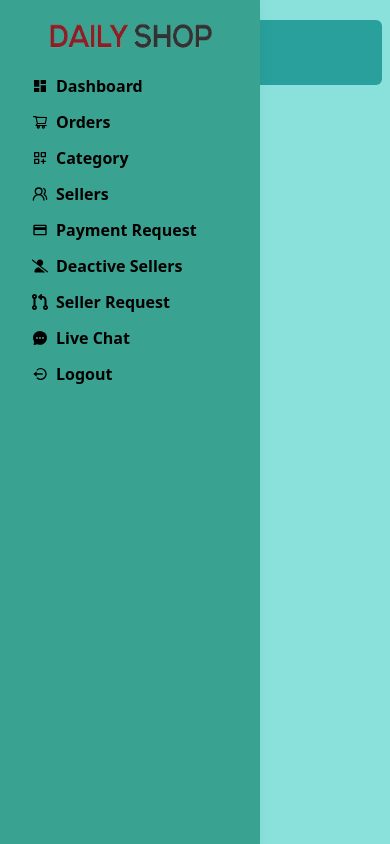
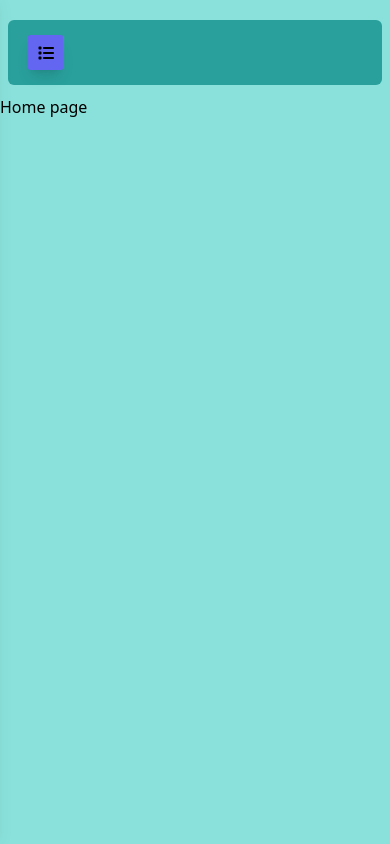
Before and after one commit to Atik2788/e-commerce-project-dashboard, a React (Create React App) app: page / in a window 390 px wide. Built offline with nearby package versions, Linux system fonts and the light colour scheme.

Commit message:
done to show hide sidebar

```diff
--- a/src/layout/Header.jsx
+++ b/src/layout/Header.jsx
@@ -4,10 +4,9 @@ import { FaList } from 'react-icons/fa6';
 const Header = ({showSidebar, setShowSidebar }) => {
     return (
         <div className='fixed top-0 left-0 w-full py-5 px-2 lg:px-7 z-40'>
-            <div className="ml-0 lg:ml-[260px] rounded-md h-[65px] flex justify-between items-start bg-[#29a09c] px-5 transition-all">
+            <div className="ml-0 lg:ml-[260px] rounded-md h-[65px] flex justify-between items-center bg-[#29a09c] px-5 transition-all">
 
-
-                <div onClick={() => setShowSidebar(!showSidebar)} className='w-[35px] flex lg:hidden'>
+                <div onClick={() => setShowSidebar(!showSidebar)} className='w-[35px] flex lg:hidden h-[35px] rounded-sm bg-indigo-500 shadow-lg hover:shadow-indigo-500/50 justify-center items-center cursor-pointer'>
                     <span><FaList/></span>
                 </div>
 
--- a/src/layout/Sidebar.jsx
+++ b/src/layout/Sidebar.jsx
@@ -3,7 +3,7 @@ import { Link, useLocation } from "react-router-dom";
 import { getNav } from "../navigation";
 import { BiLogOutCircle } from "react-icons/bi";
 
-const Sidebar = () => {
+const Sidebar = ({showSidebar, setShowSidebar }) => {
   const { pathname } = useLocation();
   const [allNav, setAllNave] = useState([]);
 
@@ -16,10 +16,12 @@ const Sidebar = () => {
 
   return (
     <div>
-      <div></div>
+      <div onClick={() => setShowSidebar(false)} className={`fixed duration-200 w-screen h-screen bg-[#385e8080] top-0 left-0 z-10 ${!showSidebar ? 'invisible' : 'visible'}`}>
+
+      </div>
 
       <div
-        className={`w-[260px] fixed bg-[#39a290] z-50 top-0 h-screen shadow-[0_0_15px_0_rgb(34_41_47_/_5%)] transition-all `}
+        className={`w-[260px] fixed bg-[#39a290] z-50 top-0 h-screen shadow-[0_0_15px_0_rgb(34_41_47_/_5%)] transition-all ${showSidebar ? 'left-0 ': '-left-[260px] lg:left-0'}`}
       >
         <div className="h-[70px] flex justify-center items-center">
           <Link to="/" className="w-[180px] h-[30px] ">
```
